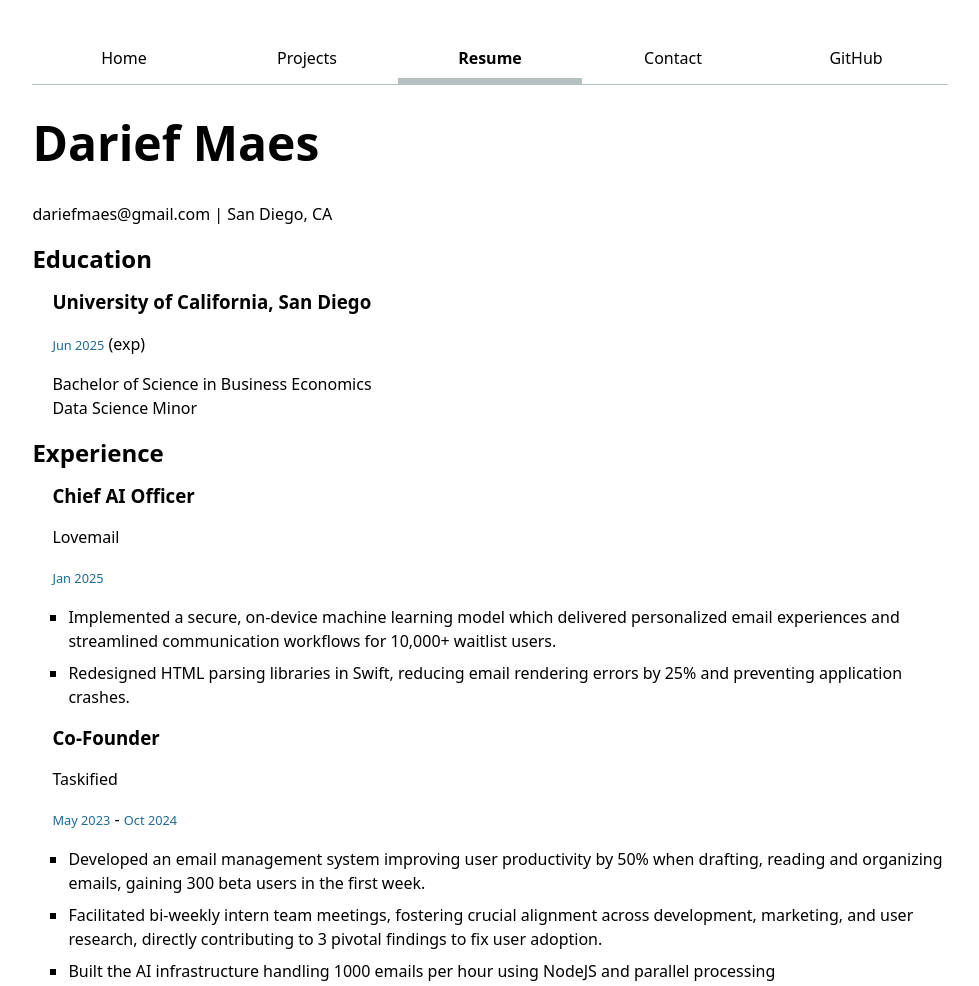
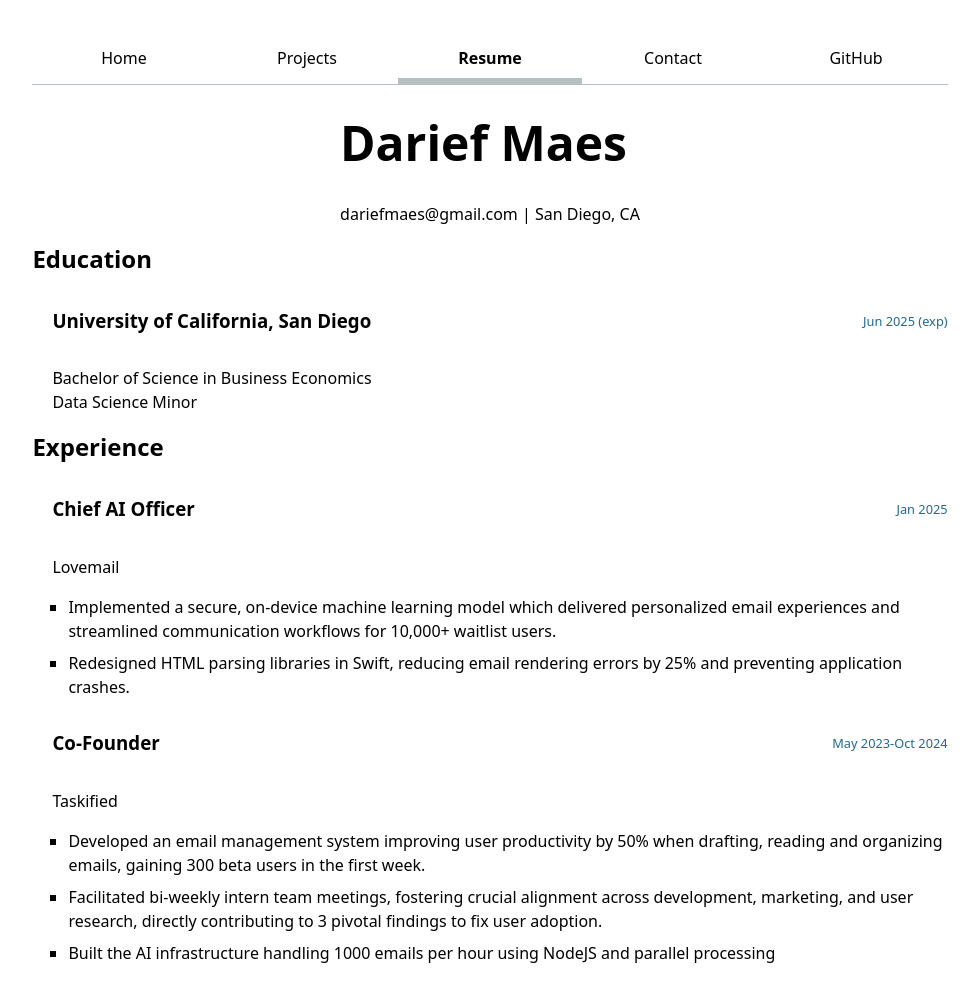
Before and after one commit to DariefMaes/dsc106-portfolio, a plain HTML site: page resume/index.html in a window 1280 px wide. Shown: the top 986 px of the page, without its empty margins (150-1129 px from the left). Drawn offline with Linux system fonts and the light colour scheme.

Commit message:
add styling cv

```diff
--- a/resume/index.html
+++ b/resume/index.html
@@ -18,7 +18,7 @@
           </li>
         </ul>
       </nav>
-    <header>
+    <header class="header-resume">
       <h1>Darief Maes</h1>
       <p>dariefmaes@gmail.com | San Diego, CA</p>
     </header>
@@ -26,8 +26,11 @@
       <h2>Education</h2>
       <article class="resume">
         <header>
-          <h3>University of California, San Diego</h3>
-          <time datetime="2025-06">Jun 2025</time> (exp)
+            <div>
+                <h3>University of California, San Diego</h3>
+
+                <time datetime="2025-06">Jun 2025 (exp)</time>
+            </div>
           <p>
             Bachelor of Science in Business Economics
             <br />
@@ -41,10 +44,13 @@
       <h2>Experience</h2>
       <article class="resume">
         <header>
-          <h3>Chief AI Officer</h3>
+            <div>
+
+                <h3>Chief AI Officer</h3>
+                <time datetime="2025-01">Jan 2025</time>
+            </div>
           <p>Lovemail</p>
         </header>
-        <time datetime="2025-01">Jan 2025</time>
         <ul>
           <li>
             Implemented a secure, on-device machine learning model which
@@ -59,11 +65,17 @@
       </article>
       <article class="resume">
         <header>
-          <h3>Co-Founder</h3>
+            <div>
+
+                <h3>Co-Founder</h3>
+
+
+                    <time datetime="2023-05">May 2023-Oct 2024</time>
+
+
+            </div>
           <p>Taskified</p>
         </header>
-        <time datetime="2023-05">May 2023</time> -
-        <time datetime="2024-10">Oct 2024</time>
         <ul>
           <li>
             Developed an email management system improving user productivity by
--- a/styles.css
+++ b/styles.css
@@ -130,3 +130,14 @@ time {
   font-size: 0.8em;
   color: oklch(0.5 0.1 240);
 }
+
+.header-resume {
+  margin: auto;
+  width: fit-content;
+}
+
+section article div {
+  display: flex;
+  align-items: center;
+  justify-content: space-between;
+}
```
